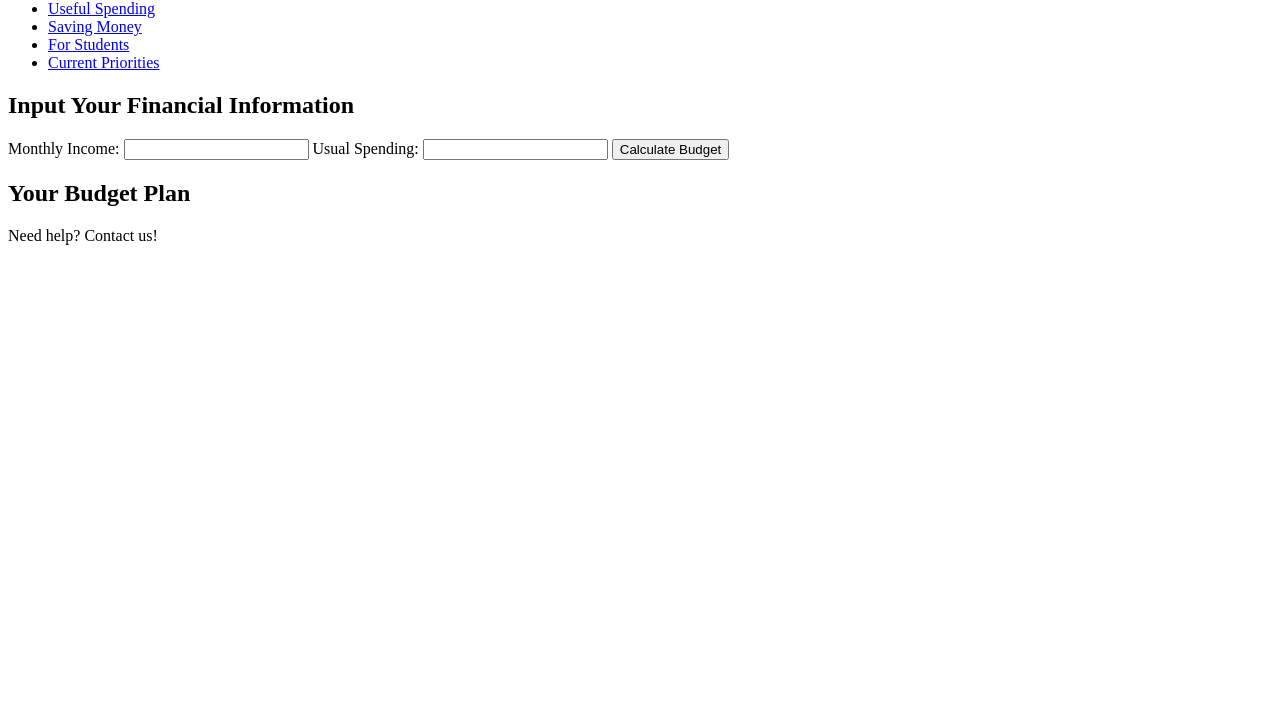
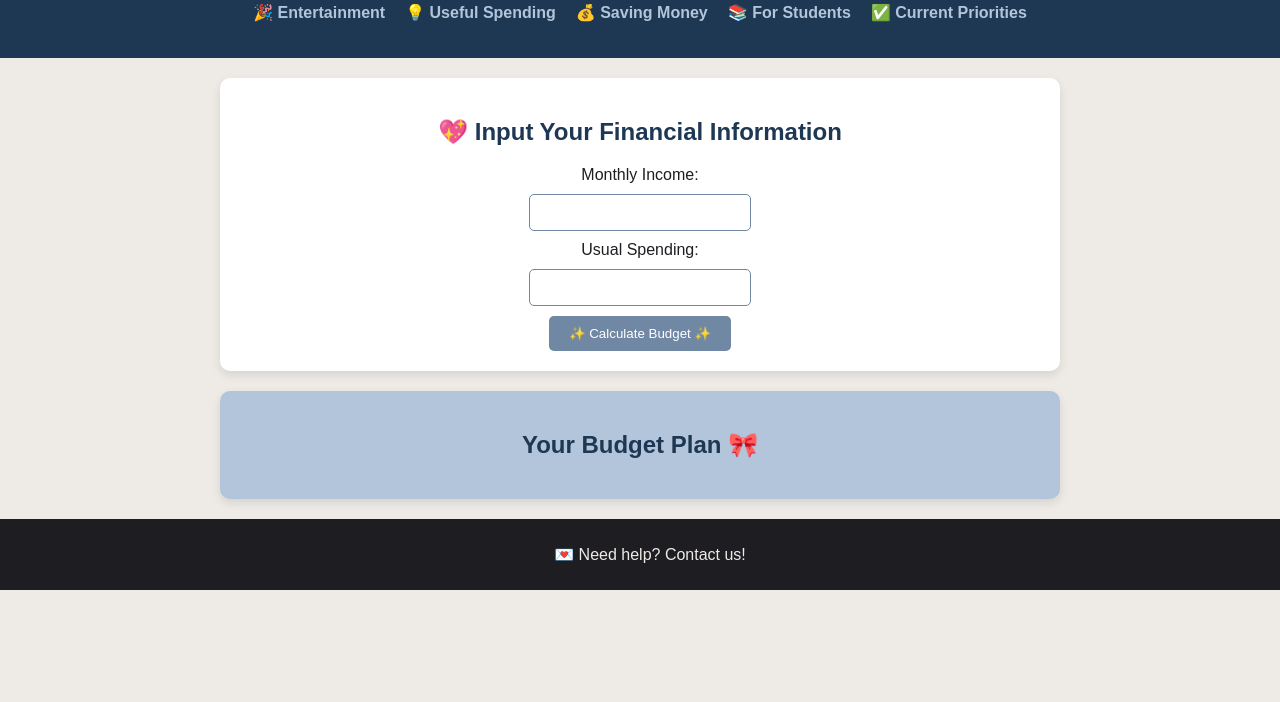
Before and after one commit to jappabl/hackathon, a plain HTML site: page index.html in a window 1280 px wide. Shown: the part 98-800 px from the top of the page. Drawn offline with Linux system fonts and the light colour scheme.

Commit message:
htmlconnect

```diff
--- a/index.html
+++ b/index.html
@@ -3,24 +3,26 @@
 <head>
     <meta charset="UTF-8">
     <meta name="viewport" content="width=device-width, initial-scale=1.0">
-    <title>your personal budget planner</title>
+    <title>Budget Planning Website</title>
+    <link rel="stylesheet" type="text/css" href="style.css">
+    <link href="https://fonts.googleapis.com/css2?family=Poppins:wght@300;400;700&family=Nunito:wght@300;400;700&display=swap" rel="stylesheet">
 </head>
 <body>
     <header>
-        <h1>penny</h1>
+        <h1>Welcome to Your Cute Budget Planner ✨</h1>
         <nav>
             <ul>
-                <li><a href="#entertainment">Entertainment</a></li>
-                <li><a href="#useful-spending">Useful Spending</a></li>
-                <li><a href="#saving-money">Saving Money</a></li>
-                <li><a href="#for-students">For Students</a></li>
-                <li><a href="#current-priorities">Current Priorities</a></li>
+                <li><a href="#entertainment">🎉 Entertainment</a></li>
+                <li><a href="#useful-spending">💡 Useful Spending</a></li>
+                <li><a href="#saving-money">💰 Saving Money</a></li>
+                <li><a href="#for-students">📚 For Students</a></li>
+                <li><a href="#current-priorities">✅ Current Priorities</a></li>
             </ul>
         </nav>
     </header>
 
     <section id="user-input">
-        <h2>Input Your Financial Information</h2>
+        <h2>💖 Input Your Financial Information</h2>
         <form id="financial-info">
             <label for="monthly-income">Monthly Income:</label>
             <input type="number" id="monthly-income" name="monthly-income" required>
@@ -28,12 +30,12 @@
             <label for="usual-spending">Usual Spending:</label>
             <input type="number" id="usual-spending" name="usual-spending" required>
 
-            <button type="submit">Calculate Budget</button>
+            <button type="submit">✨ Calculate Budget ✨</button>
         </form>
     </section>
 
     <section id="results">
-        <h2>Your Budget Plan</h2>
+        <h2>Your Budget Plan 🎀</h2>
         <div id="charts">
             <!-- Charts will be generated here -->
         </div>
@@ -43,7 +45,7 @@
     </section>
 
     <footer>
-        <p>Need help? Contact us!</p>
+        <p>💌 Need help? Contact us!</p>
     </footer>
 
     <script>
```
